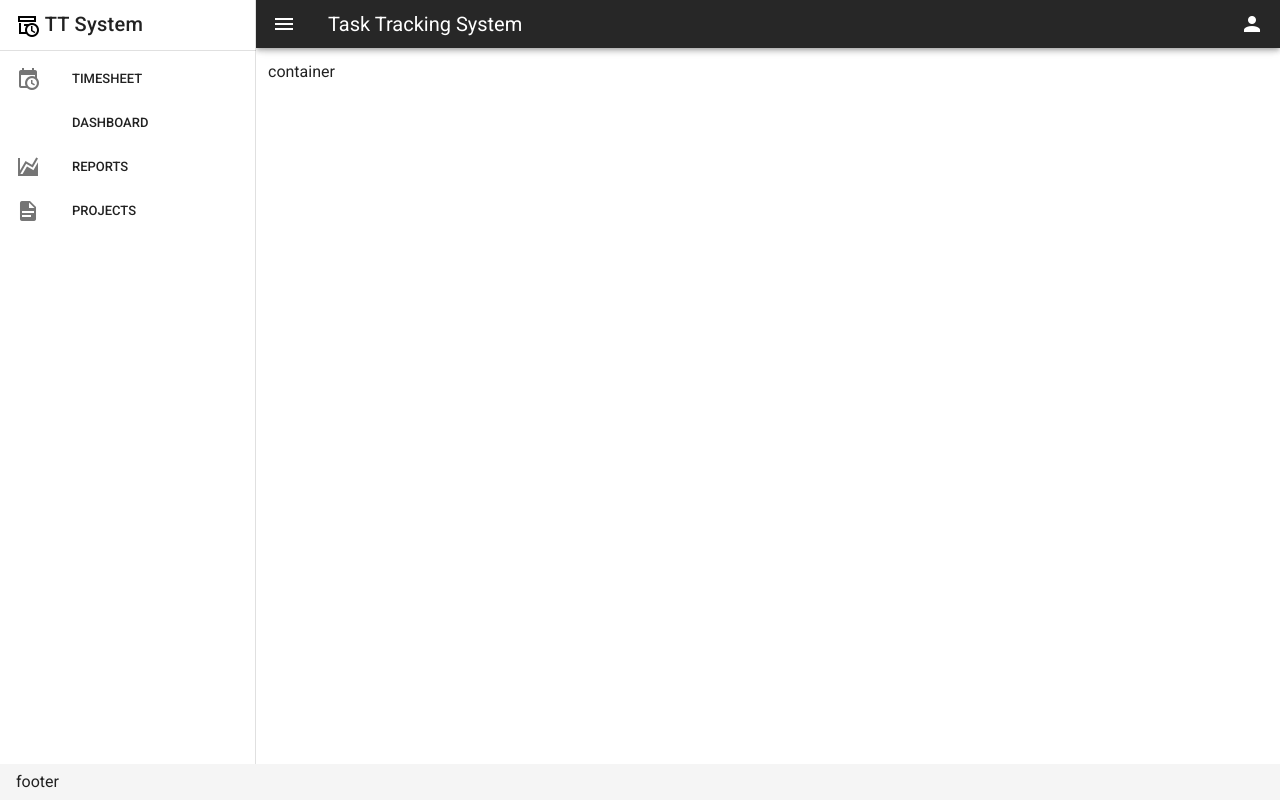
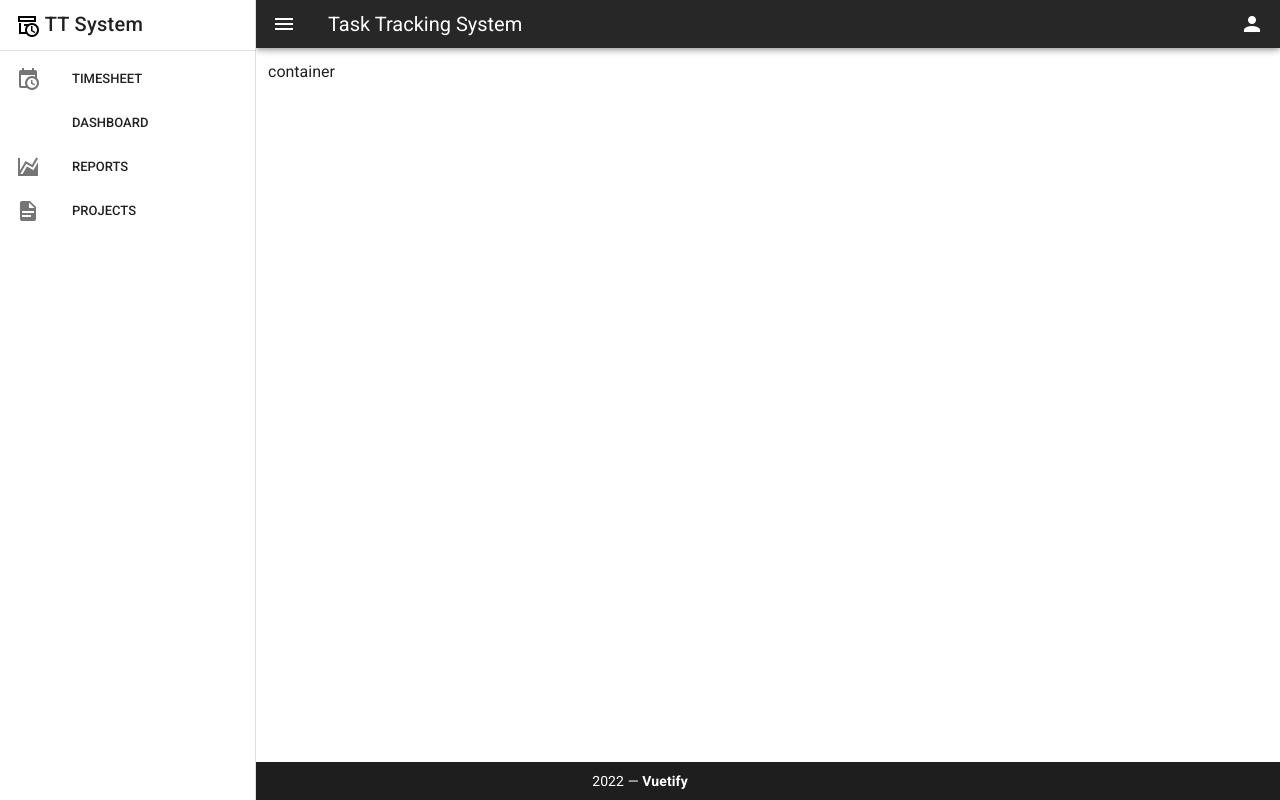
Before and after one commit to selmanbaskaya/vue-task-tracking-system, a Vue app: page / in a window 1280 px wide. Built offline with nearby package versions, Linux system fonts and the light colour scheme.

Commit message:
footer component has been implemented

```diff
--- a/src/App.vue
+++ b/src/App.vue
@@ -8,19 +8,21 @@
       <v-container fluid> container </v-container>
     </v-main>
 
-    <v-footer app> footer </v-footer>
+    <footer-component />
   </v-app>
 </template>
 
 <script>
 import NavigationDrawer from "./components/NavigationDrawer/NavigationDrawer";
 import AppBar from "./components/AppBar/AppBar";
+import Footer from "./components/Footer/Footer"
 export default {
   name: "App",
 
   components: {
     "navigation-drawer-component": NavigationDrawer,
     "app-bar-component": AppBar,
+    "footer-component": Footer,
   },
 
   data: () => ({
--- /dev/null
+++ b/src/components/Footer/Footer.vue
@@ -0,0 +1,9 @@
+<template>
+  <v-footer dark padless>
+    <v-card class="flex" flat tile>
+      <v-card-text class="py-2 white--text text-center">
+        {{ new Date().getFullYear() }} — <strong>Vuetify</strong>
+      </v-card-text>
+    </v-card>
+  </v-footer>
+</template>
```
